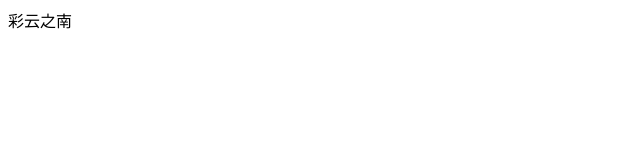
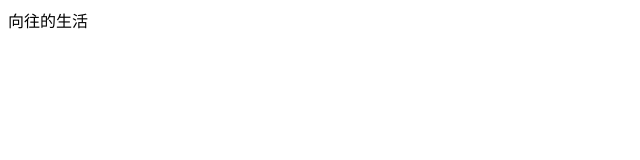
Before and after one commit to thh1022/thh, a plain HTML site: page index.html in a window 1280 px wide. Shown: the full height of the page, 0-640 px from the left. Drawn offline with Linux system fonts and the light colour scheme.

Commit message:
向往的生活

```diff
--- a/index.html
+++ b/index.html
@@ -7,7 +7,7 @@
 </head>
 
 <body>
-    彩云之南
+    向往的生活
 </body>
 
 </html>
```
